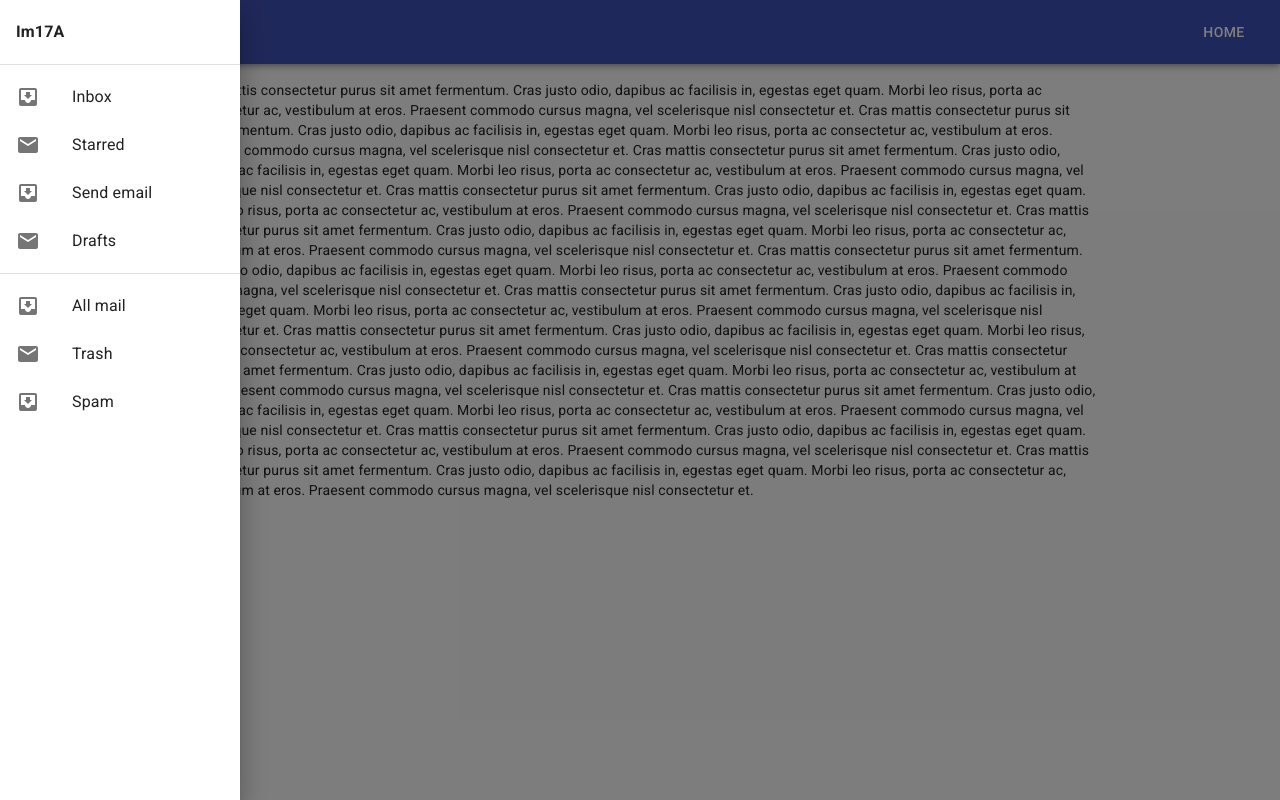
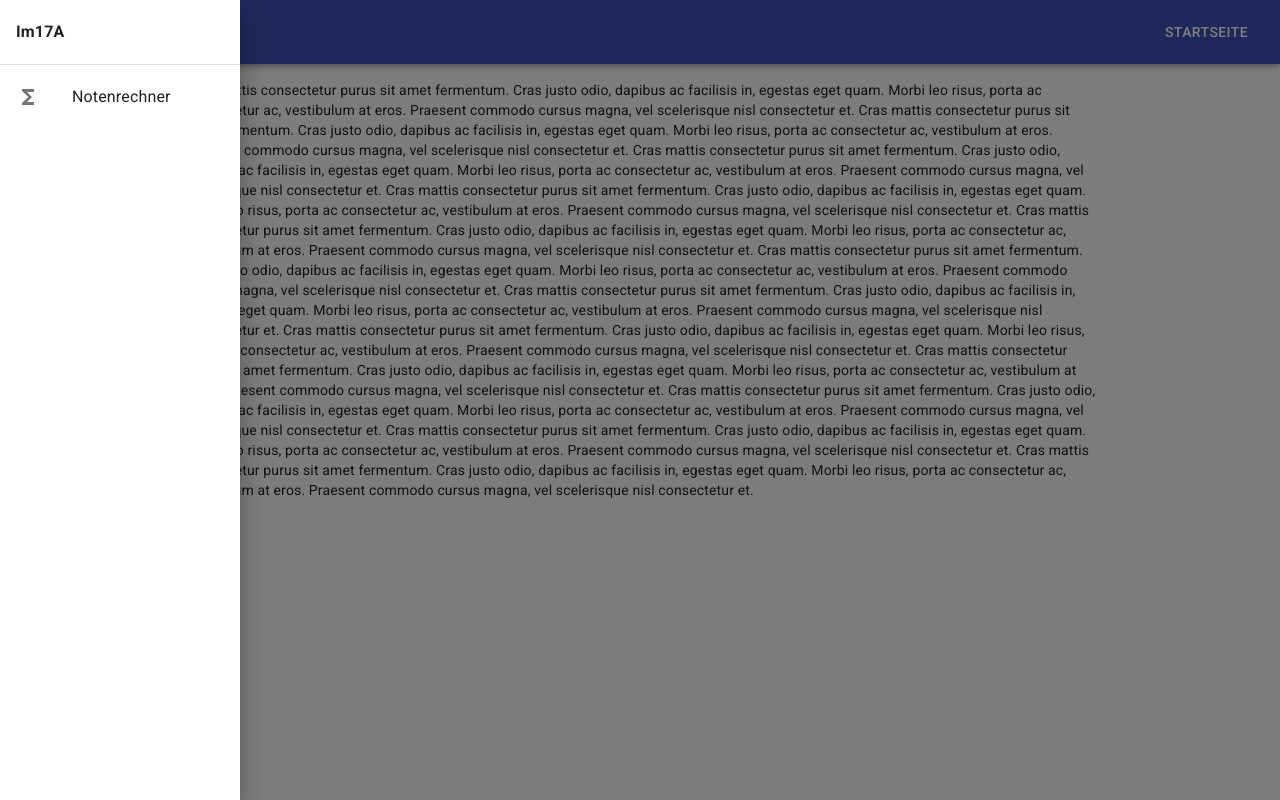
Before and after one commit to Dan6erbond/Im17A, a React (Create React App) app: page / in a window 1280 px wide. Both pictures are taken after a click on the button "menu". Built offline with nearby package versions, Linux system fonts and the light colour scheme.

Commit message:
Create basic menu layout

```diff
--- a/src/Navigation.tsx
+++ b/src/Navigation.tsx
@@ -15,8 +15,9 @@ import {
     WithStyles
 } from "@material-ui/core";
 import MenuIcon from '@material-ui/icons/Menu';
-import InboxIcon from '@material-ui/icons/MoveToInbox';
-import MailIcon from '@material-ui/icons/Mail';
+import FunctionsIcon from '@material-ui/icons/Functions';
+import {Link} from "react-router-dom";
+import HomeIcon from '@material-ui/icons/Home';
 
 interface NavigationState {
     drawerOpen: boolean;
@@ -50,7 +51,7 @@ export default class Navigation extends React.Component<WithStyles<typeof styles
                             Im17A
                         </Typography>
                         <div className={classes.grow}/>
-                        <Button color="inherit">Home</Button>
+                        <Button color="inherit" component={Link} to="/">Startseite</Button>
                     </Toolbar>
                 </AppBar>
 
@@ -66,27 +67,16 @@ export default class Navigation extends React.Component<WithStyles<typeof styles
                     }}
                 >
                     <List>
-                        <ListItem>
+                        <ListItem button component={Link} to="/">
                             <ListItemText primary="Im17A" classes={{primary: classes.drawerTitle}}/>
                         </ListItem>
                     </List>
                     <Divider/>
                     <List>
-                        {['Inbox', 'Starred', 'Send email', 'Drafts'].map((text, index) => (
-                            <ListItem button key={text}>
-                                <ListItemIcon>{index % 2 === 0 ? <InboxIcon/> : <MailIcon/>}</ListItemIcon>
-                                <ListItemText primary={text}/>
-                            </ListItem>
-                        ))}
-                    </List>
-                    <Divider/>
-                    <List>
-                        {['All mail', 'Trash', 'Spam'].map((text, index) => (
-                            <ListItem button key={text}>
-                                <ListItemIcon>{index % 2 === 0 ? <InboxIcon/> : <MailIcon/>}</ListItemIcon>
-                                <ListItemText primary={text}/>
-                            </ListItem>
-                        ))}
+                        <ListItem button component={Link} to="/calculator">
+                            <ListItemIcon><FunctionsIcon/></ListItemIcon>
+                            <ListItemText>Notenrechner</ListItemText>
+                        </ListItem>
                     </List>
                 </SwipeableDrawer>
             </React.Fragment>
```
Also changed, not shown: 1 other file (tests, documents, lock files or other folders).
